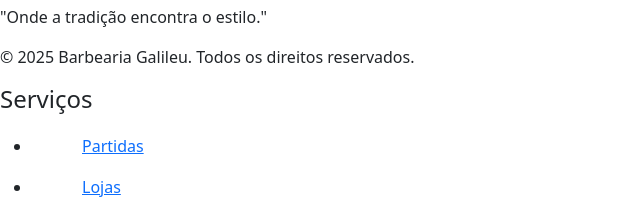
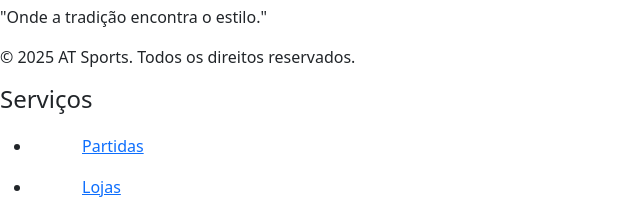
Before and after one commit to tiagoleaoferreira-jpg/volei2, a plain HTML site: page index.html in a window 1280 px wide. Shown: the part 1595-1806 px from the top of the page, 0-640 px from the left. Drawn offline with nearby package versions, Linux system fonts and the light colour scheme.

Commit message:
Update index.html

```diff
--- a/index.html
+++ b/index.html
@@ -100,7 +100,7 @@
                 <div class="footer-col footer-info">
                   <h4 class="logo-footer">aqui tem nossos serviços</h4>
                   <p>"Onde a tradição encontra o estilo."</p>
-                  <p>&copy; 2025 Barbearia Galileu. Todos os direitos reservados.</p>
+                  <p>&copy; 2025 AT Sports. Todos os direitos reservados.</p>
                 </div>
 
                 <div class="footer-col footer-links">
```
